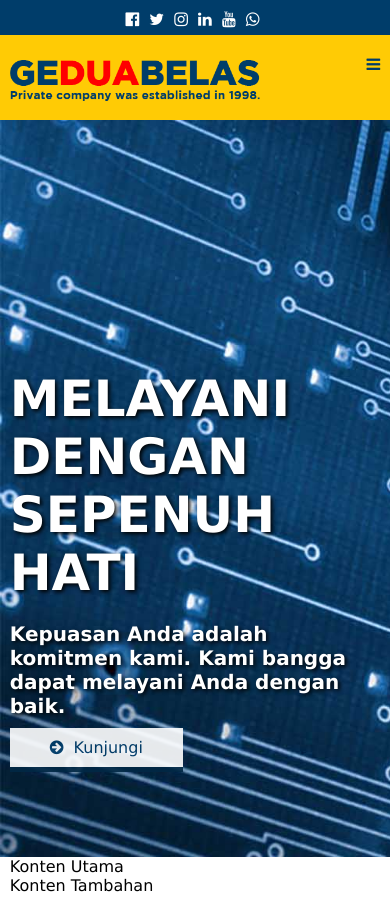
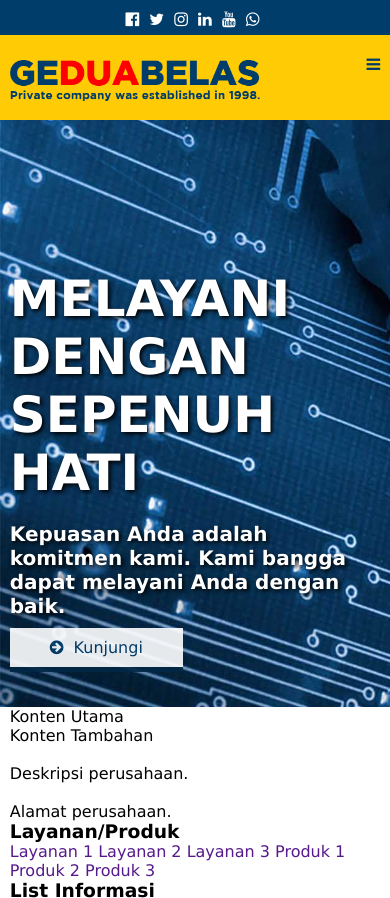
Before and after one commit to emafdhal/team-g12, a plain HTML site: page index.html in a window 390 px wide. Shown: the top 898 px of the page. Drawn offline with Linux system fonts and the light colour scheme.

Commit message:
Update responsive.css

```diff
--- a/responsive.css
+++ b/responsive.css
@@ -50,4 +50,7 @@
 
   }
 
+  .slider {
+    padding: 150px 0 50px 0;
+
 }
```
